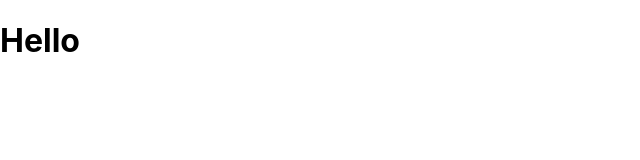
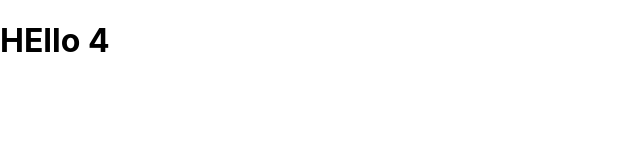
Before and after one commit to chwasiq0569/nextJS, a Next.js app: page /fruit/dynamic in a window 1280 px wide. Shown: the top 160 px of the page, without its empty margins (0-640 px from the left). Built offline with nearby package versions, Linux system fonts and the light colour scheme.

Commit message:
getStaticProps

```diff
--- /dev/null
+++ b/pages/404.tsx
@@ -0,0 +1,5 @@
+export default () => {
+    return(
+        <h1>Custom 404</h1>
+    )
+}
--- /dev/null
+++ b/pages/fruit/dynamic.tsx
@@ -0,0 +1,15 @@
+import { GetStaticProps } from 'next';
+
+export const getStaticProps: GetStaticProps = async (context) => {
+    return {
+        props: {
+            myProps: 4
+        }
+    }
+}
+
+export default function Dynamic(props){
+    return(<h1>
+        HEllo {props.myProps}
+    </h1>)
+}
```
